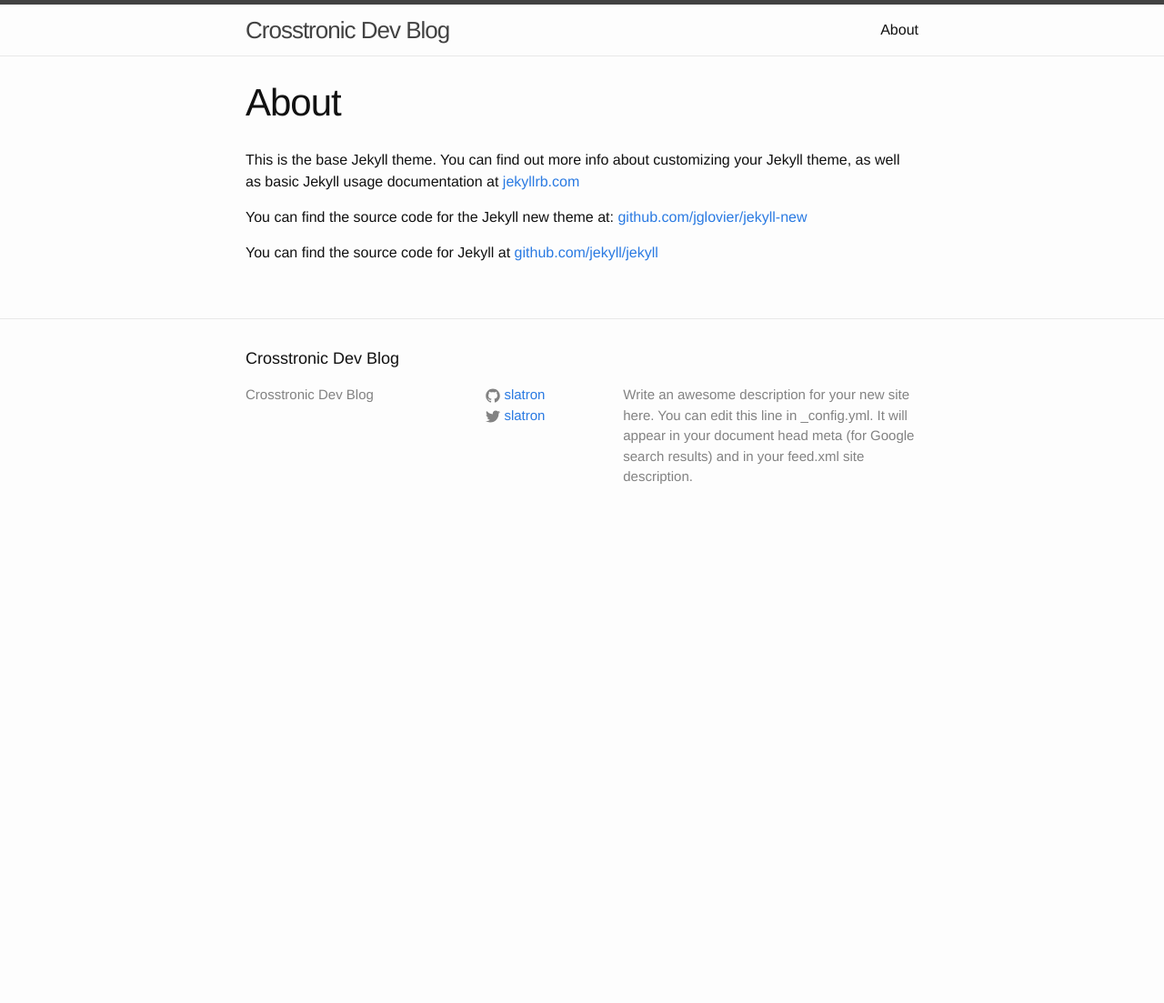
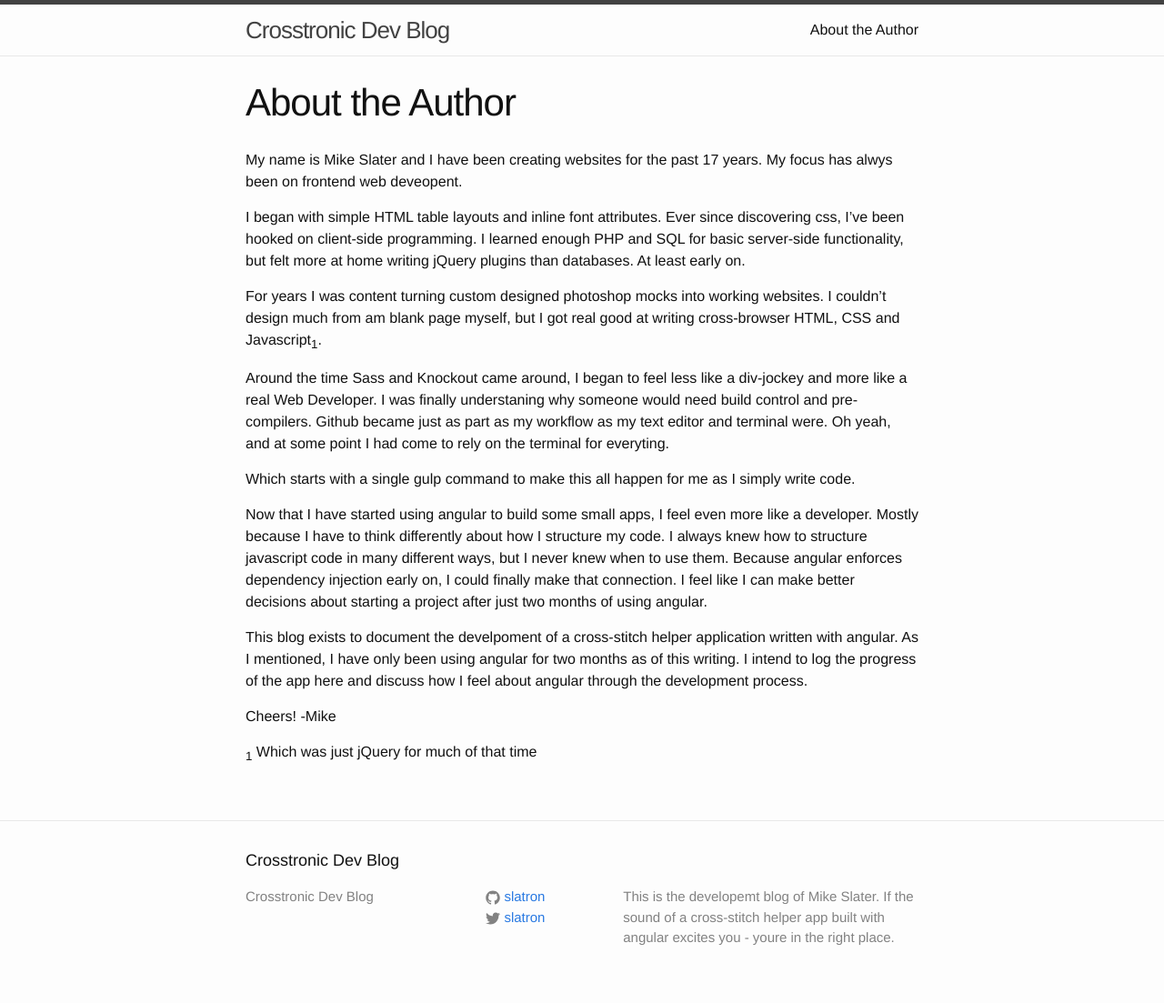
Before and after one commit to slatron/slatron.github.io, a Jekyll site: the page built from about.md, in a window 1280 px wide. Shown: the whole page at 91% size. Built offline with Jekyll 4.4.1, drawn with Linux system fonts in a browser that asks for light colours; before the commit the page ends 900 px from its top, so only the background shows below that.

Commit message:
build with changes

```diff
--- a/_config.yml
+++ b/_config.yml
@@ -1,9 +1,9 @@
 # Site settings
 title: Crosstronic Dev Blog
 description: > # > = ignore newlines
-  Write an awesome description for your new site here. You can edit this
-  line in _config.yml. It will appear in your document head meta (for
-  Google search results) and in your feed.xml site description.
+  This is the developemt blog of Mike Slater.
+  If the sound of a cross-stitch helper app built with
+  angular excites you - youre in the right place.
 baseurl: "" # the subpath of your site, e.g. /blog/
 url: "http://slatron.github.io"
 twitter_username: slatron
--- a/about.md
+++ b/about.md
@@ -1,11 +1,24 @@
 ---
 layout: page
-title: About
+title: About the Author
 permalink: /about/
 ---
 
-This is the base Jekyll theme. You can find out more info about customizing your Jekyll theme, as well as basic Jekyll usage documentation at [jekyllrb.com](http://jekyllrb.com/)
+My name is Mike Slater and I have been creating websites for the past 17 years. My focus has alwys been on frontend web deveopent.
 
-You can find the source code for the Jekyll new theme at: [github.com/jglovier/jekyll-new](https://github.com/jglovier/jekyll-new)
+I began with simple HTML table layouts and inline font attributes. Ever since discovering css, I've been hooked on client-side programming.  I learned enough PHP and SQL for basic server-side functionality, but felt more at home writing jQuery plugins than databases. At least early on.
 
-You can find the source code for Jekyll at [github.com/jekyll/jekyll](https://github.com/jekyll/jekyll)
+For years I was content turning custom designed photoshop mocks into working websites. I couldn't design much from am blank page myself, but I got real good at writing cross-browser HTML, CSS and Javascript<sub>1</sub>.
+
+Around the time Sass and Knockout came around, I began to feel less like a div-jockey and more like a real Web Developer. I was finally understaning why someone would need build control and pre-compilers. Github became just as part as my workflow as my text editor and terminal were. Oh yeah, and at some point I had come to rely on the terminal for everyting.
+
+Which starts with a single gulp command to make this all happen for me as I simply write code.
+
+Now that I have started using angular to build some small apps, I feel even more like a developer. Mostly because I have to think differently about how I structure my code. I always knew how to structure javascript code in many different ways, but I never knew when to use them. Because angular enforces dependency injection early on, I could finally make that connection. I feel like I can make better decisions about starting a project after just two months of using angular.
+
+This blog exists to document the develpoment of a cross-stitch helper application written with angular. As I mentioned, I have only been using angular for two months as of this writing. I intend to log the progress of the app here and discuss how I feel about angular through the development process.
+
+Cheers!
+-Mike
+
+<sub>1</sub> Which was just jQuery for much of that time
```
Also changed, not shown: _posts/2014-10-05-crosstronic-app-plan.markdown (renamed from _posts/2014-09-23-welcome-to-jekyll.markdown).
